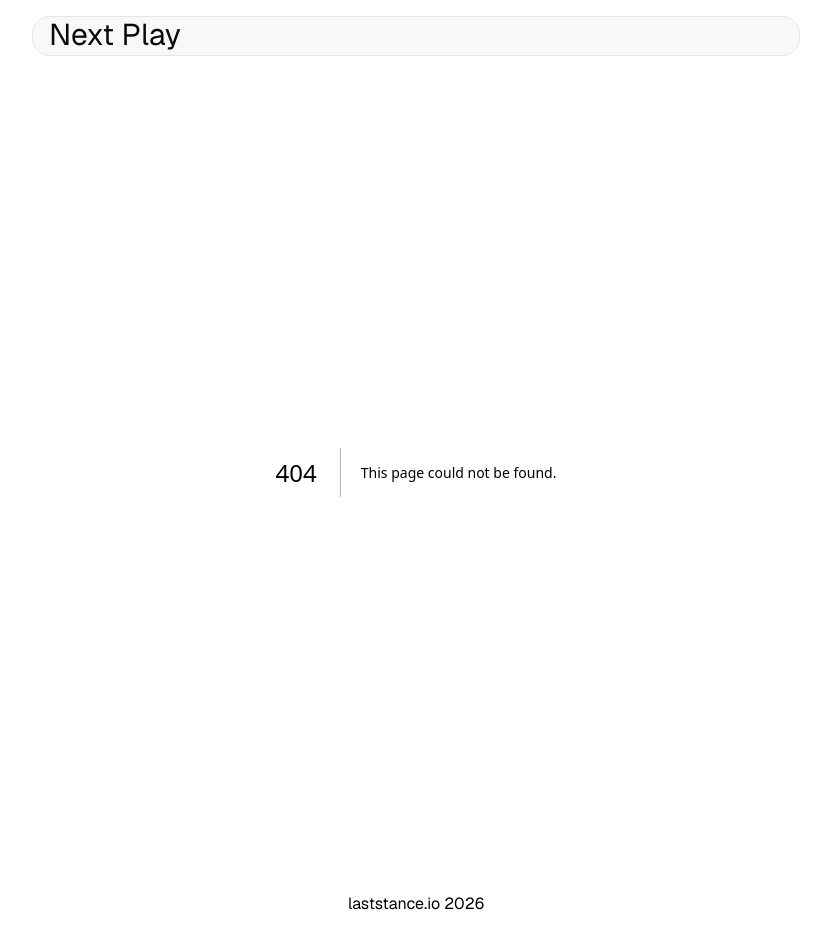
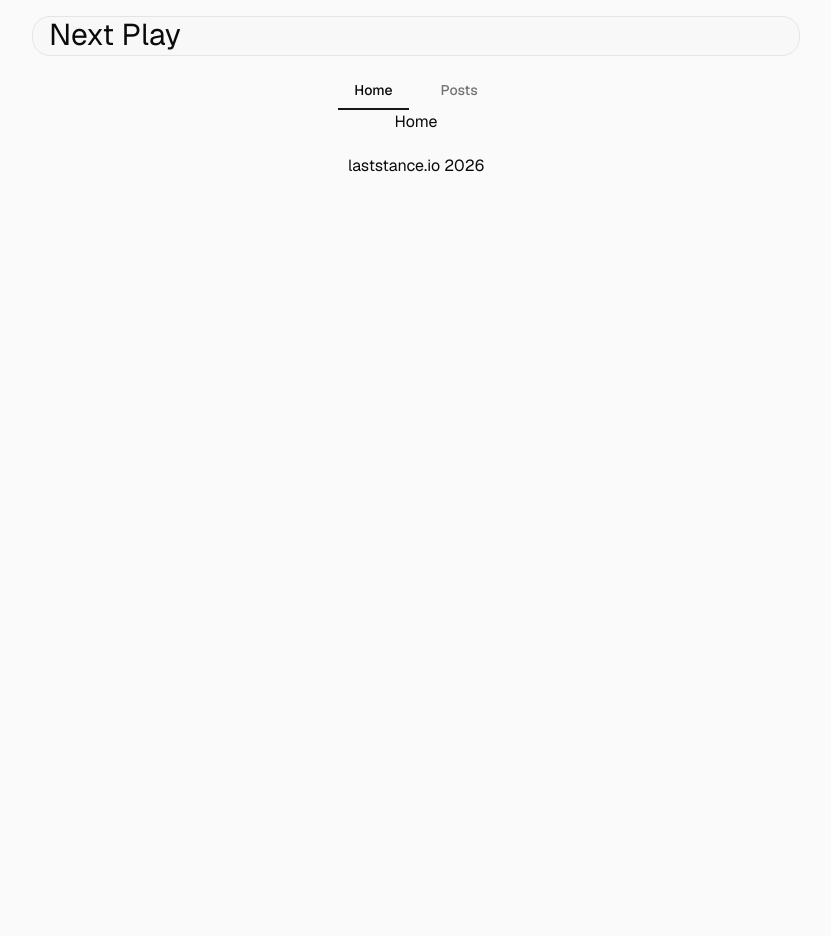
Before and after one commit to laststance/next-play, a Next.js app: page /tab in a window 1280 px wide. Before the commit this address had no page. Shown: the whole page, without its empty margins (224-1055 px from the left). After the commit the page ends 800 px from the top, so only its background shows below. Built offline with nearby package versions, Linux system fonts and the light colour scheme.

Commit message:
feat: add tab navigation with home and posts components for improved user experience

```diff
--- a/app/page.tsx
+++ b/app/page.tsx
@@ -5,6 +5,7 @@ export default async function Home() {
   return (
     <Main>
       <Link href="/guestbook">guestbook</Link>
+      <Link href="/tab">tab</Link>
     </Main>
   )
 }
--- /dev/null
+++ b/app/tab/home.tsx
@@ -0,0 +1,7 @@
+export const Home = () => {
+  return (
+    <div>
+      <h1>Home</h1>
+    </div>
+  )
+}
--- /dev/null
+++ b/app/tab/page.tsx
@@ -0,0 +1,37 @@
+'use client'
+
+import { Activity, useState, Suspense } from 'react'
+import { TabButtonUnderline } from '@/components/tab-button'
+import { Home } from './home'
+import { Posts } from './post'
+export default function Dashboard() {
+  const [activeTab, setActiveTab] = useState('home')
+
+  return (
+    <>
+      <div className="flex gap-4">
+        <TabButtonUnderline
+          isActive={activeTab === 'home'}
+          onClick={() => setActiveTab('home')}
+        >
+          Home
+        </TabButtonUnderline>
+        <TabButtonUnderline
+          isActive={activeTab === 'posts'}
+          onClick={() => setActiveTab('posts')}
+        >
+          Posts
+        </TabButtonUnderline>
+      </div>
+
+      <Suspense fallback={<h1>Loading...</h1>}>
+        <Activity mode={activeTab === 'home' ? 'visible' : 'hidden'}>
+          <Home />
+        </Activity>
+        <Activity mode={activeTab === 'posts' ? 'visible' : 'hidden'}>
+          <Posts />
+        </Activity>
+      </Suspense>
+    </>
+  )
+}
--- /dev/null
+++ b/app/tab/post.tsx
@@ -0,0 +1,7 @@
+export const Posts = () => {
+  return (
+    <div>
+      <h1>Posts</h1>
+    </div>
+  )
+}
--- /dev/null
+++ b/components/tab-button.tsx
@@ -0,0 +1,27 @@
+import type { ComponentProps, PropsWithChildren } from 'react'
+import { cn } from '@/lib/utils'
+type Props = { isActive: boolean } & PropsWithChildren<ComponentProps<'button'>>
+
+export const TabButtonUnderline = ({
+  isActive = false,
+  children,
+  ...rest
+}: Props) => {
+  return (
+    <button
+      type="button"
+      role="tab"
+      aria-selected={isActive}
+      className={cn(
+        'border-b-2 px-4 py-2 text-sm font-medium transition-colors duration-200',
+        isActive
+          ? 'border-primary text-foreground'
+          : 'text-muted-foreground hover:text-foreground hover:border-boder border-transparent',
+        'focus-visible:outline-ring focus-visible:outline-2 focus-visible:outline-offset-2',
+      )}
+      {...rest}
+    >
+      {children}
+    </button>
+  )
+}
```
